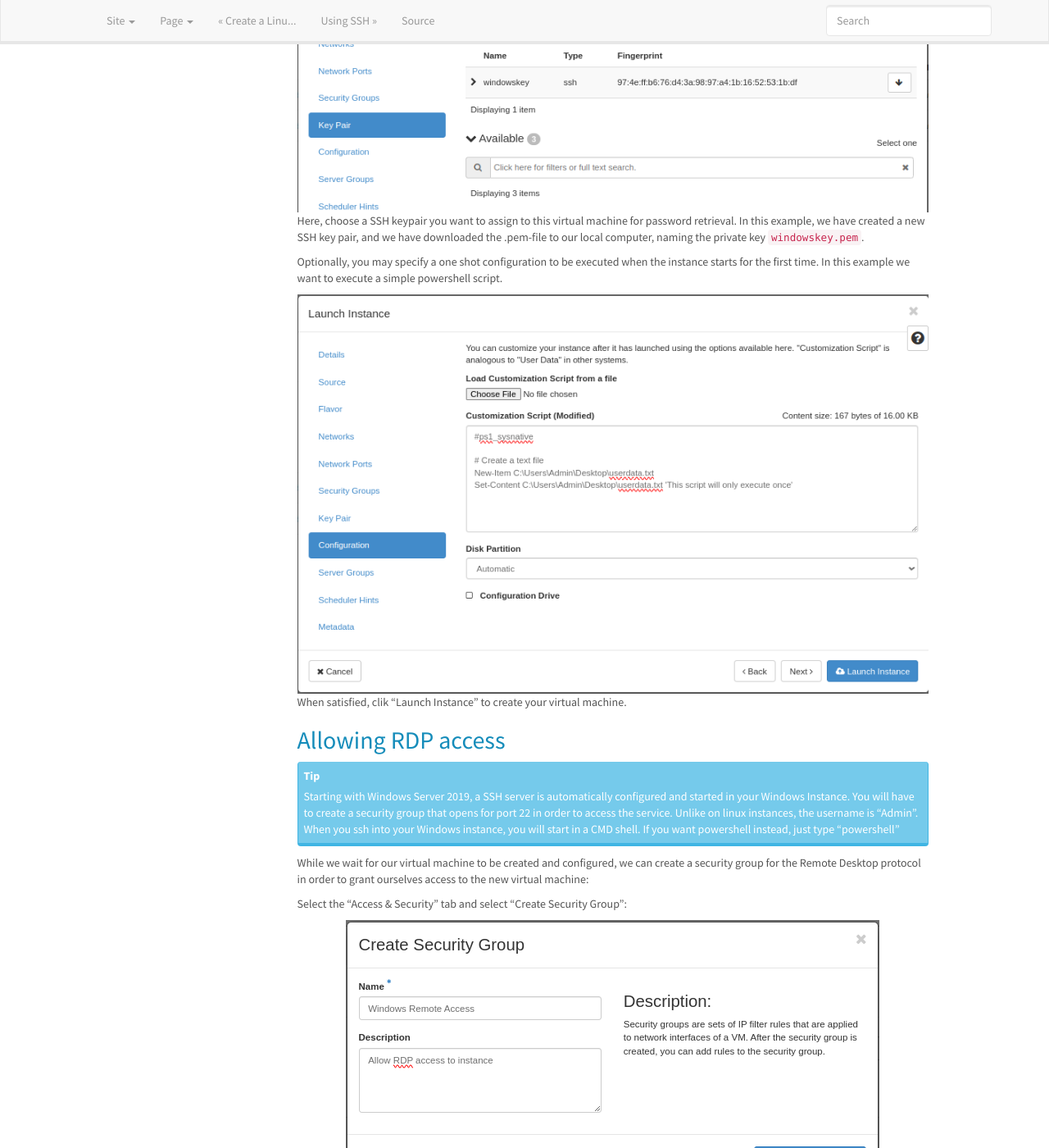
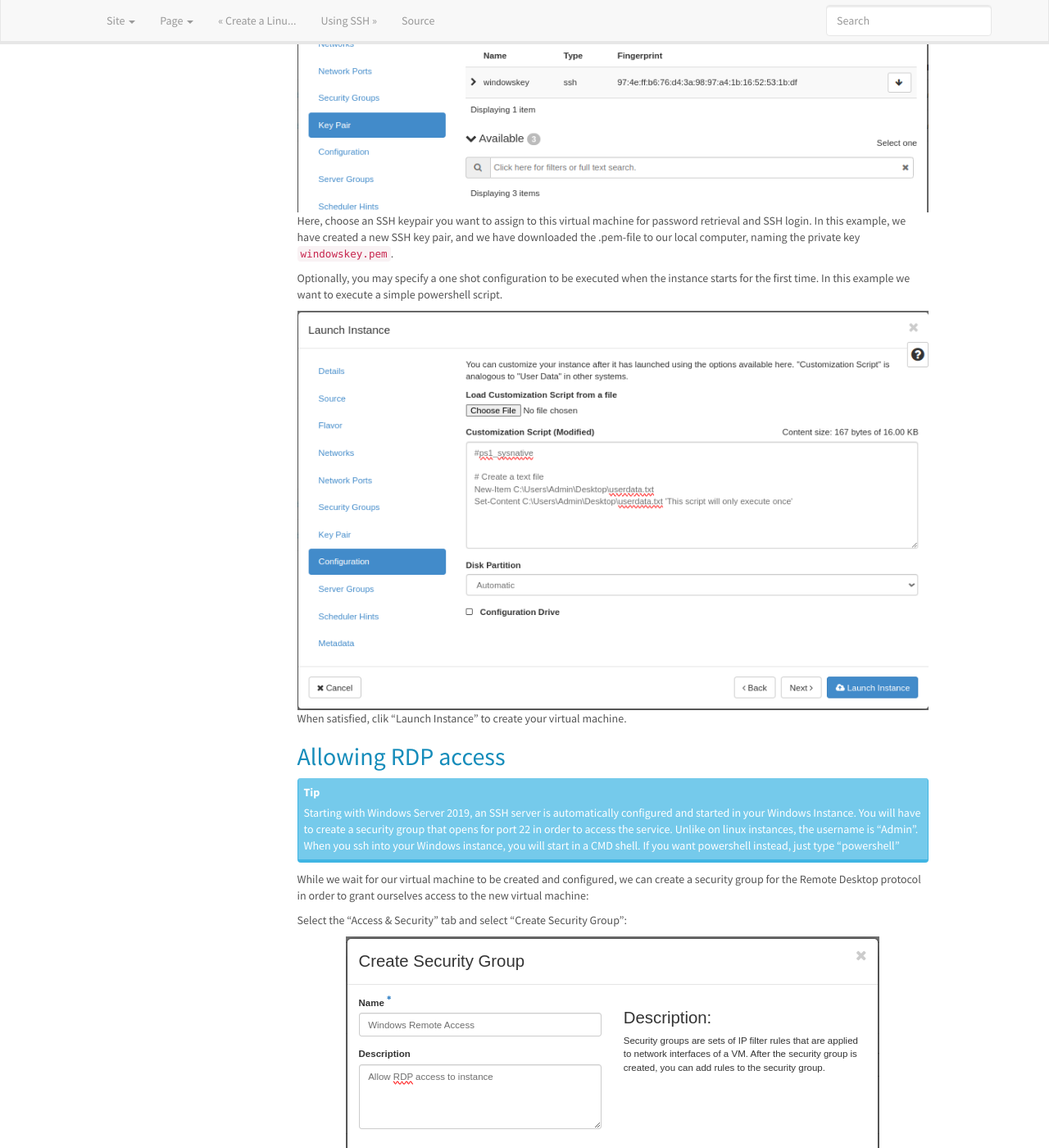
Before and after one commit to norcams/docs-enduser, a Sphinx documentation site: the page built from docs/create-windows-machine.rst, in a window 1280 px wide and 1400 px high, scrolled down 3886 px. Shown: the whole window at 82% size. Built offline with Sphinx 7.4.7, drawn with Linux system fonts in a browser that asks for light colours; some of the changed text lies outside the part shown.

Commit message:
replace _a SSH server_ with _an SSH server_

```diff
--- a/docs/create-windows-machine.rst
+++ b/docs/create-windows-machine.rst
@@ -16,10 +16,10 @@ Last changed: |date|
 .. #    higher quotas in order to run Windows. Ask for access to the "win" flavor.
 .. #
 .. # .. TIP::
-.. #    Starting with Windows Server 2019, a SSH server is automatically configured
+.. #    Starting with Windows Server 2019, an SSH server is automatically configured
 .. #    and started in your Windows Instance. It takes some time from the instance
 .. #    appears configured until it is actually finished. Be patient if you want
-.. #    to start a SSH session to your Windows instance.
+.. #    to start an SSH session to your Windows instance.
 .. #
 .. # .. NOTE::
 .. #    When launching Windows instances in the BGO region, these will automatically
@@ -68,10 +68,10 @@ keep in mind when considering running Windows in NREC:
   will need another project with higher quotas in order to run
   Windows. Ask for access to the **d1** or **win** flavors.
 
-* Starting with Windows Server 2019, a SSH server is automatically
+* Starting with Windows Server 2019, an SSH server is automatically
   configured and started in your Windows Instance. It takes some time
   from the instance appears configured until it is actually
-  finished. Be patient if you want to start a SSH session to your
+  finished. Be patient if you want to start an SSH session to your
   Windows instance.
 
 * If you want to create a snapshot of a Windows instance as a base for
@@ -94,10 +94,10 @@ Setting up a keypair
 --------------------
 
 For Windows instances SSH keys may be used to retreive a random generated
-password, or, for Windows Server 2019 or newer, to create a SSH session
-to the instance. Either way you will need a SSH keypair to go with your
+password, or, for Windows Server 2019 or newer, to create an SSH session
+to the instance. Either way you will need an SSH keypair to go with your
 Windows instance. Refer to :doc:`create-virtual-machine` for more information
-on how to create a SSH keypair.
+on how to create an SSH keypair.
 
 
 Create a virtual machine
@@ -183,10 +183,10 @@ Select the "Key Pair" tab:
    :align: center
    :alt: Dashboard - Launch instance - Key Pair
 
-Here, choose a SSH keypair you want to assign to this virtual
-machine for password retrieval. In this example, we have created a new SSH
-key pair, and we have downloaded the .pem-file to our local computer, naming
-the private key ``windowskey.pem``.
+Here, choose an SSH keypair you want to assign to this virtual
+machine for password retrieval and SSH login. In this example, we have created
+a new SSH key pair, and we have downloaded the .pem-file to our local computer,
+naming the private key ``windowskey.pem``.
 
 Optionally, you may specify a one shot configuration to be executed when
 the instance starts for the first time. In this example we want to execute a
@@ -205,7 +205,7 @@ Allowing RDP access
 .. _Working with Security Groups: security-groups.html
 
 .. TIP::
-   Starting with Windows Server 2019, a SSH server is automatically configured
+   Starting with Windows Server 2019, an SSH server is automatically configured
    and started in your Windows Instance. You will have to create a security group
    that opens for port 22 in order to access the service. Unlike on linux instances,
    the username is "Admin". When you ssh into your Windows instance, you will
```
